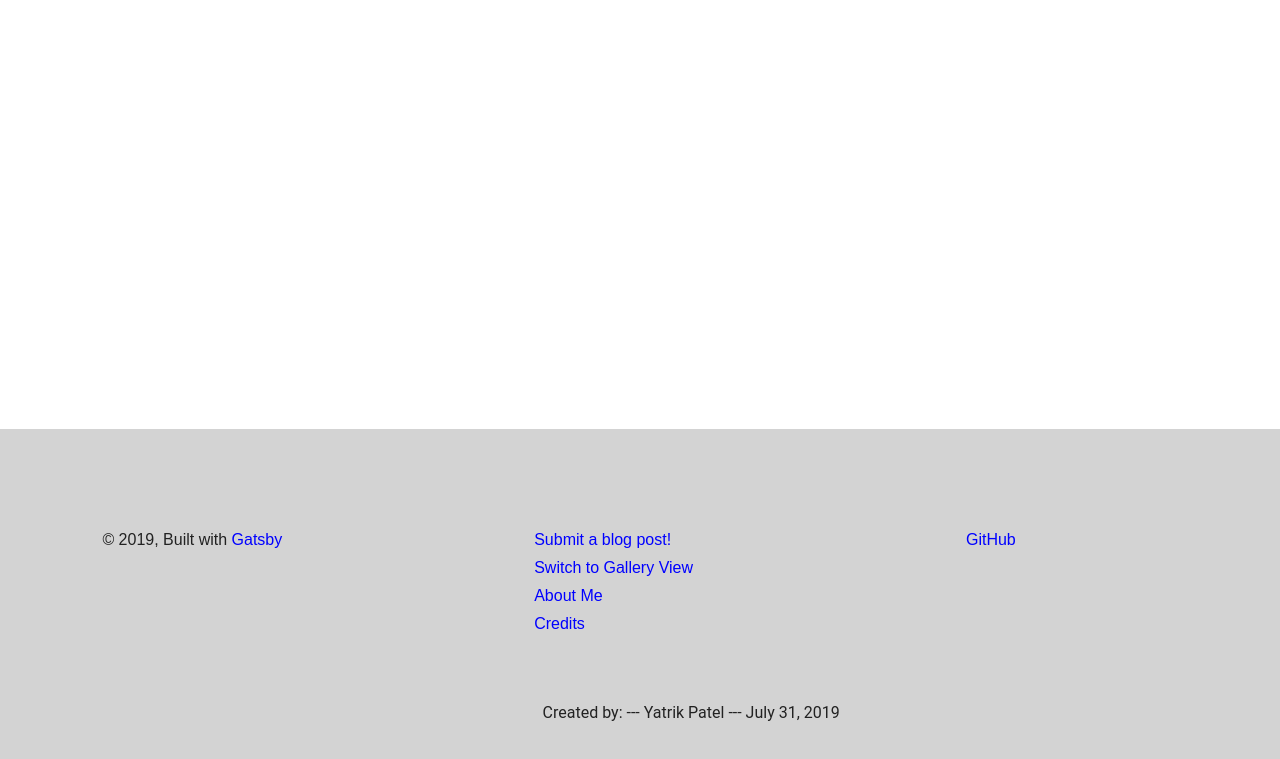
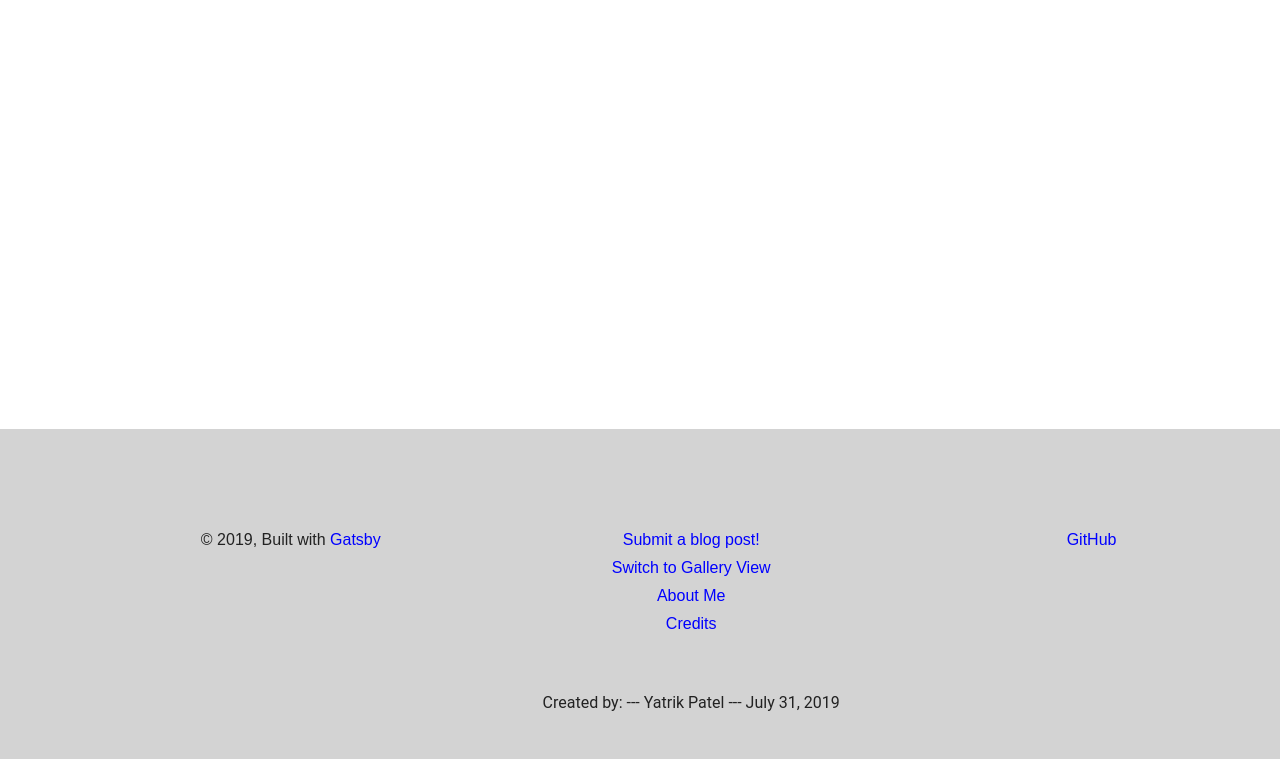
Before and after one commit to ytrkptl/yatrik-airtable-gatsby-blog, a Gatsby site: page /aboutme in a window 1280 px wide. Shown: the part 413-1172 px from the top of the page. Built offline with nearby package versions, Linux system fonts and the light colour scheme; Gatsby itself is replaced by a stand-in of ours.

Commit message:
made some last minute changes to footer and layout

```diff
--- a/src/components/footer/footer.js
+++ b/src/components/footer/footer.js
@@ -18,17 +18,17 @@ const Footer = () => {
           <StyledText>
             © {new Date().getFullYear()}, Built with
             {` `}
-            <StyledFooterLink href="https://www.gatsbyjs.org" target="_blank">Gatsby</StyledFooterLink>
+            <a href="https://www.gatsbyjs.org" target="_blank">Gatsby</a>
           </StyledText>
         </StyledColumn1>
         <StyledColumn2>
-          <StyledFooterLink to="/credits/">Submit a blog post!</StyledFooterLink>
-          <StyledFooterLink to="/credits/">Switch to Gallery View</StyledFooterLink>
-          <StyledFooterLink to="/credits/">About Me</StyledFooterLink>
+          <StyledFooterLink to="/submit-a-new-post/">Submit a blog post!</StyledFooterLink>
+          <StyledFooterLink to="/gallery-view/">Switch to Gallery View</StyledFooterLink>
+          <StyledFooterLink to="/aboutme/">About Me</StyledFooterLink>
           <StyledFooterLink to="/credits/">Credits</StyledFooterLink>
         </StyledColumn2>
         <StyledColumn3>
-          <StyledFooterLink to="/credits/">GitHub</StyledFooterLink>
+          <a href="https://github.com/ytrkptl/yatrik-airtable-gatsby-blog" target="_blank">GitHub</a>
         </StyledColumn3>
         <Row2>Created by: --- Yatrik Patel --- July 31, 2019</Row2>
       </StyledFooterGrid>
--- a/src/components/footer/footer.styles.jsx
+++ b/src/components/footer/footer.styles.jsx
@@ -1,4 +1,4 @@
-import styled, { css } from "styled-components"
+import styled, { css } from "styled-components";
 import { Link } from "gatsby"
 
 export const StyledFooter = styled.footer`
@@ -17,6 +17,7 @@ export const StyledFooter = styled.footer`
 
   a {
     color: var(--footerLinkColor);
+    text-decoration: none;
   }
 `
 export const StyledFooterGrid = styled.div`
@@ -27,23 +28,21 @@ export const StyledFooterGrid = styled.div`
   color: var(--textNormal);
   width: 100%;
   padding: 4%;
-  grid-gap: 10%;
+  grid-gap: 2%;
 `
-export const StyledColumn1 = styled.div`
+const StyledColumn = css`
   display: flex;
   flex-direction: column;
-  text-align: start;
+  text-align: center;
+`;
+export const StyledColumn1 = styled.div`
+  ${StyledColumn};
 `
 export const StyledColumn2 = styled.div`
-  display: flex;
-  flex-direction: column;
-  text-align: start;
+  ${StyledColumn};
 `
 export const StyledColumn3 = styled.div`
-  display: flex;
-  flex-direction: column;
-  text-align: start;
-
+  ${StyledColumn};
 `
 export const StyledText = styled.p`
   padding-bottom: 4px;
@@ -64,9 +63,9 @@ export const StyledFooterLink = styled(Link)`
 `;
 
 
-export const StyledGitHubLink = styled.img`
-  width: 54px;
-`
+// export const StyledGitHubLink = styled.img`
+//   width: 54px;
+// `
 
 export const Row2 = styled.div`
   grid-column-start: span 3;
@@ -76,4 +75,5 @@ export const Row2 = styled.div`
   align-self: center;
   min-height: 4%;
   margin: 4% auto;
+
 `
--- a/src/components/layout/layout.css
+++ b/src/components/layout/layout.css
@@ -4,7 +4,6 @@ html {
   -webkit-text-size-adjust: 100%;
   overflow-x: hidden;
   font-family: sans-serif;
-
 }
 body {
   margin: 0;
--- a/src/components/layout/layout.styles.jsx
+++ b/src/components/layout/layout.styles.jsx
@@ -5,7 +5,7 @@ export const DivInLayout = styled.div`
   flex-direction: column;
   justify-content: center;
   align-items: center;
-  padding: 4%;
+  padding-top: 2%;
   padding-bottom: 0;
   max-width: 960;
   background-color: var(--bg);
--- a/src/pages-styles/index.styles.jsx
+++ b/src/pages-styles/index.styles.jsx
@@ -1,6 +1,10 @@
 import styled from "styled-components"
 import { Link } from "gatsby"
 
+export const PostWrapperParent = styled.div`
+  margin-left: 4%;
+  margin-right: 4%;
+`
 export const PostWrapper = styled.div`
   border-top: 1px solid var(--borderDivLine);
   margin-top: 2em;
@@ -83,7 +87,6 @@ export const ImageStyle = styled.img`
 
 export const StyledExcerpt = styled.div`
   width: 100%;
-  margin-top: 10px;
   box-sizing: border-box;
 
   @media screen and (max-width: 600px) {
--- a/src/pages/index.js
+++ b/src/pages/index.js
@@ -4,6 +4,7 @@ import { graphql } from "gatsby"
 import Layout from "../components/layout/layout"
 import SEO from "../components/seo"
 import {
+  PostWrapperParent,
   PostWrapper,
   BlogLinkAndEmojiWrapper,
   EmojiStyle,
@@ -20,6 +21,7 @@ export default ({ data }) => {
   return (
     <Layout>
       <SEO title="Home" />
+      <PostWrapperParent>
         <h2 style={{ margin: "0.2em auto" }}>See all my blogs below</h2>
         <p>{data.allAirtable.totalCount} Posts</p>
         {data.allAirtable.edges.map(({ node }) => (
@@ -43,6 +45,7 @@ export default ({ data }) => {
             </ImageAndTextDiv>
           </PostWrapper>
         ))}
+      </PostWrapperParent>
     </Layout>
   )
 }
--- a/src/templates/blog-post.js
+++ b/src/templates/blog-post.js
@@ -4,11 +4,12 @@ import Layout from "../components/layout/layout"
 import unified from "unified"
 import markdown from "remark-parse"
 import html from "remark-html"
-
+import { PostWrapperParent } from '../pages-styles/index.styles';
 export default ({ data }) => {
   const post = data.airtable.data
   return (
     <Layout>
+      <PostWrapperParent style={{maxWidth: 960}}>
       <h1>{post.title}</h1>
       <span>Written by {post.author}</span>
       <p>{post.formattedDate}</p>
@@ -31,6 +32,7 @@ export default ({ data }) => {
             .processSync(post.PostMarkdown),
         }}
       />
+      </PostWrapperParent>
     </Layout>
   )
 }
```
Lines whose indentation alone changed are shown as unchanged.
